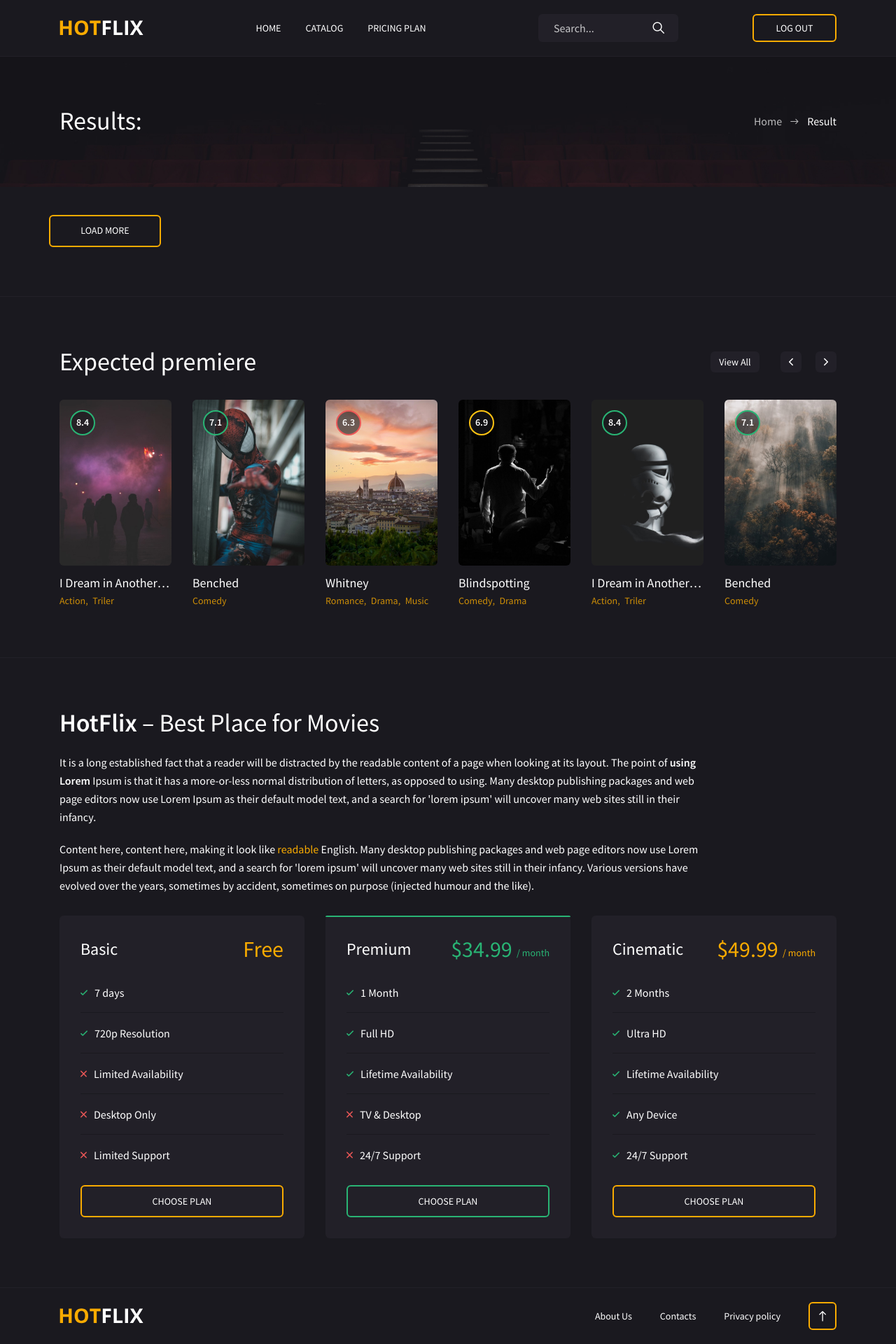
After one commit to dervishixhoni/GroupProject, a Flask app: template flask_app/templates/result.html in a window 1280 px wide. The commit adds this page. Shown: the whole page at 70% size. Run offline with Flask 3, Linux system fonts and the light colour scheme; the template is opened without the code that fills it, so the values that code supplies are empty; some libraries are stand-ins or nearby versions.

Commit message:
results and base

```diff
--- a/flask_app/templates/base.html
+++ b/flask_app/templates/base.html
@@ -38,14 +38,11 @@
                         <ul class="header__nav">
 
                             <li class="header__nav-item">
-                                <a class="dropdown-toggle header__nav-link" href="/" role="button" id="dropdownMenuHome"
-                                    data-toggle="dropdown" aria-haspopup="true" aria-expanded="false">Home</a>
+                                <a class="header__nav-link" href="/">Home</a>
                             </li>
 
                             <li class="header__nav-item">
-                                <a class="dropdown-toggle header__nav-link" href="#" role="button"
-                                    id="dropdownMenuCatalog" data-toggle="dropdown" aria-haspopup="true"
-                                    aria-expanded="false">Catalog</a>
+                                <a class="header__nav-link" href="/catalog">Catalog</a>
                             </li>
 
                             <li class="header__nav-item">
@@ -56,8 +53,9 @@
 
                         <!-- header auth -->
                         <div class="header__auth">
-                            <form action="#" class="header__search">
-                                <input class="header__search-input" type="text" placeholder="Search...">
+                            <form action="/search" methof="get" class="header__search">
+                                <input class="header__search-input" type="text" placeholder="Search..."
+                                name="keyword">
                                 <button class="header__search-button" type="submit">
                                     <i class="icon ion-ios-search"></i>
                                 </button>
--- /dev/null
+++ b/flask_app/templates/result.html
@@ -0,0 +1,364 @@
+{% extends "base.html" %}
+{% block content %}
+
+	<!-- page title -->
+	<section class="section section--first section--bg" data-bg="img/section/section.jpg">
+		<div class="container">
+			<div class="row">
+				<div class="col-12">
+					<div class="section__wrap">
+						<!-- section title -->
+						<h1 class="section__title">Results:</h1>
+						<!-- end section title -->
+
+						<!-- breadcrumb -->
+						<ul class="breadcrumb">
+							<li class="breadcrumb__item"><a href="/">Home</a></li>
+							<li class="breadcrumb__item breadcrumb__item--active">Result</li>
+						</ul>
+						<!-- end breadcrumb -->
+					</div>
+				</div>
+			</div>
+		</div>
+	</section>
+	<!-- end page title -->
+
+	<div>
+
+		<!-- catalog -->
+		<div class="catalog">
+			<div class="container">
+				<div class="row row--grid">
+					{% for rec in base %}
+						<!-- card -->
+						<div class="col-6 col-sm-4 col-md-3 col-xl-2">
+							<div class="card">
+								<div class="card__cover">
+									<img src="https://image.tmdb.org/t/p/w500{{rec['poster_path']}}" alt="">
+									<a href="/details/{{rec['id']}}" class="card__play">
+										<i class="icon ion-ios-play"></i>
+									</a>
+									<span class="card__rate card__rate--yellow">{{rec['vote_average']|round(1)}}</span>
+								</div>
+								<div class="card__content">
+									<h3 class="card__title"><a href="/details/{{rec['id']}}">{{rec['title']}}</a></h3>
+									<span class="card__category">
+										{% for g in rec['genre_ids'] %}
+										<a href="/catalog/{{g}}">{{genredict[g]}}</a>
+										{%endfor%}
+									</span>
+								</div>
+							</div>
+						</div>
+						<!-- end card -->
+						{% endfor %}
+
+				<div class="row">
+					<!-- more -->
+					<div class="col-12">
+						<button class="catalog__more" type="button">Load more</button>
+					</div>
+					<!-- end more -->
+				</div>
+			</div>
+		</div>
+		<!-- end catalog -->
+	</div>
+
+	<!-- section -->
+	<section class="section section--border">
+		<div class="container">
+			<div class="row">
+				<!-- section title -->
+				<div class="col-12">
+					<div class="section__title-wrap">
+						<h2 class="section__title">Expected premiere</h2>
+
+						<div class="section__nav-wrap">
+							<a href="catalog.html" class="section__view">View All</a>
+
+							<button class="section__nav section__nav--prev" type="button" data-nav="#carousel1">
+								<i class="icon ion-ios-arrow-back"></i>
+							</button>
+
+							<button class="section__nav section__nav--next" type="button" data-nav="#carousel1">
+								<i class="icon ion-ios-arrow-forward"></i>
+							</button>
+						</div>
+					</div>
+				</div>
+				<!-- end section title -->
+
+				<!-- carousel -->
+				<div class="col-12">
+					<div class="owl-carousel section__carousel" id="carousel1">
+						<div class="card">
+							<div class="card__cover">
+								<img src="img/covers/cover.jpg" alt="">
+								<a href="details.html" class="card__play">
+									<i class="icon ion-ios-play"></i>
+								</a>
+								<span class="card__rate card__rate--green">8.4</span>
+							</div>
+							<div class="card__content">
+								<h3 class="card__title"><a href="details.html">I Dream in Another Language</a></h3>
+								<span class="card__category">
+									<a href="#">Action</a>
+									<a href="#">Triler</a>
+								</span>
+							</div>
+						</div>
+
+						<div class="card">
+							<div class="card__cover">
+								<img src="img/covers/cover2.jpg" alt="">
+								<a href="details.html" class="card__play">
+									<i class="icon ion-ios-play"></i>
+								</a>
+								<span class="card__rate card__rate--green">7.1</span>
+							</div>
+							<div class="card__content">
+								<h3 class="card__title"><a href="details.html">Benched</a></h3>
+								<span class="card__category">
+									<a href="#">Comedy</a>
+								</span>
+							</div>
+						</div>
+
+						<div class="card">
+							<div class="card__cover">
+								<img src="img/covers/cover3.jpg" alt="">
+								<a href="details.html" class="card__play">
+									<i class="icon ion-ios-play"></i>
+								</a>
+								<span class="card__rate card__rate--red">6.3</span>
+							</div>
+							<div class="card__content">
+								<h3 class="card__title"><a href="details.html">Whitney</a></h3>
+								<span class="card__category">
+									<a href="#">Romance</a>
+									<a href="#">Drama</a>
+									<a href="#">Music</a>
+								</span>
+							</div>
+						</div>
+
+						<div class="card">
+							<div class="card__cover">
+								<img src="img/covers/cover4.jpg" alt="">
+								<a href="details.html" class="card__play">
+									<i class="icon ion-ios-play"></i>
+								</a>
+								<span class="card__rate card__rate--yellow">6.9</span>
+							</div>
+							<div class="card__content">
+								<h3 class="card__title"><a href="details.html">Blindspotting</a></h3>
+								<span class="card__category">
+									<a href="#">Comedy</a>
+									<a href="#">Drama</a>
+								</span>
+							</div>
+						</div>
+
+						<div class="card">
+							<div class="card__cover">
+								<img src="img/covers/cover5.jpg" alt="">
+								<a href="details.html" class="card__play">
+									<i class="icon ion-ios-play"></i>
+								</a>
+								<span class="card__rate card__rate--green">8.4</span>
+							</div>
+							<div class="card__content">
+								<h3 class="card__title"><a href="details.html">I Dream in Another Language</a></h3>
+								<span class="card__category">
+									<a href="#">Action</a>
+									<a href="#">Triler</a>
+								</span>
+							</div>
+						</div>
+
+						<div class="card">
+							<div class="card__cover">
+								<img src="img/covers/cover6.jpg" alt="">
+								<a href="details.html" class="card__play">
+									<i class="icon ion-ios-play"></i>
+								</a>
+								<span class="card__rate card__rate--green">7.1</span>
+							</div>
+							<div class="card__content">
+								<h3 class="card__title"><a href="details.html">Benched</a></h3>
+								<span class="card__category">
+									<a href="#">Comedy</a>
+								</span>
+							</div>
+						</div>
+
+						<div class="card">
+							<div class="card__cover">
+								<img src="img/covers/cover7.jpg" alt="">
+								<a href="details.html" class="card__play">
+									<i class="icon ion-ios-play"></i>
+								</a>
+								<span class="card__rate card__rate--green">7.1</span>
+							</div>
+							<div class="card__content">
+								<h3 class="card__title"><a href="details.html">Benched</a></h3>
+								<span class="card__category">
+									<a href="#">Comedy</a>
+								</span>
+							</div>
+						</div>
+
+						<div class="card">
+							<div class="card__cover">
+								<img src="img/covers/cover8.jpg" alt="">
+								<a href="details.html" class="card__play">
+									<i class="icon ion-ios-play"></i>
+								</a>
+								<span class="card__rate card__rate--red">5.5</span>
+							</div>
+							<div class="card__content">
+								<h3 class="card__title"><a href="details.html">I Dream in Another Language</a></h3>
+								<span class="card__category">
+									<a href="#">Action</a>
+									<a href="#">Triler</a>
+								</span>
+							</div>
+						</div>
+
+						<div class="card">
+							<div class="card__cover">
+								<img src="img/covers/cover9.jpg" alt="">
+								<a href="details.html" class="card__play">
+									<i class="icon ion-ios-play"></i>
+								</a>
+								<span class="card__rate card__rate--yellow">6.7</span>
+							</div>
+							<div class="card__content">
+								<h3 class="card__title"><a href="details.html">Blindspotting</a></h3>
+								<span class="card__category">
+									<a href="#">Comedy</a>
+									<a href="#">Drama</a>
+								</span>
+							</div>
+						</div>
+
+						<div class="card">
+							<div class="card__cover">
+								<img src="img/covers/cover10.jpg" alt="">
+								<a href="details.html" class="card__play">
+									<i class="icon ion-ios-play"></i>
+								</a>
+								<span class="card__rate card__rate--red">5.6</span>
+							</div>
+							<div class="card__content">
+								<h3 class="card__title"><a href="details.html">Whitney</a></h3>
+								<span class="card__category">
+									<a href="#">Romance</a>
+									<a href="#">Drama</a>
+									<a href="#">Music</a>
+								</span>
+							</div>
+						</div>
+
+						<div class="card">
+							<div class="card__cover">
+								<img src="img/covers/cover11.jpg" alt="">
+								<a href="details.html" class="card__play">
+									<i class="icon ion-ios-play"></i>
+								</a>
+								<span class="card__rate card__rate--green">9.2</span>
+							</div>
+							<div class="card__content">
+								<h3 class="card__title"><a href="details.html">Benched</a></h3>
+								<span class="card__category">
+									<a href="#">Comedy</a>
+								</span>
+							</div>
+						</div>
+
+						<div class="card">
+							<div class="card__cover">
+								<img src="img/covers/cover12.jpg" alt="">
+								<a href="details.html" class="card__play">
+									<i class="icon ion-ios-play"></i>
+								</a>
+								<span class="card__rate card__rate--green">8.4</span>
+							</div>
+							<div class="card__content">
+								<h3 class="card__title"><a href="details.html">I Dream in Another Language</a></h3>
+								<span class="card__category">
+									<a href="#">Action</a>
+									<a href="#">Triler</a>
+								</span>
+							</div>
+						</div>
+					</div>
+				</div>
+				<!-- carousel -->
+			</div>
+		</div>
+	</section>
+	<!-- end section -->
+
+	<!-- section -->
+	<section class="section section--border">
+		<div class="container">
+			<div class="row">
+				<div class="col-12 col-xl-10">
+					<h2 class="section__title section__title--mb"><b>HotFlix</b> – Best Place for Movies</h2>
+
+					<p class="section__text">It is a long established fact that a reader will be distracted by the readable content of a page when looking at its layout. The point of <b>using Lorem</b> Ipsum is that it has a more-or-less normal distribution of letters, as opposed to using. Many desktop publishing packages and web page editors now use Lorem Ipsum as their default model text, and a search for 'lorem ipsum' will uncover many web sites still in their infancy.</p>
+
+					<p class="section__text">Content here, content here, making it look like <a href="#">readable</a> English. Many desktop publishing packages and web page editors now use Lorem Ipsum as their default model text, and a search for 'lorem ipsum' will uncover many web sites still in their infancy. Various versions have evolved over the years, sometimes by accident, sometimes on purpose (injected humour and the like).</p>
+				</div>
+			</div>
+
+			<div class="row row--grid">
+				<!-- price -->
+				<div class="col-12 col-md-6 col-lg-4 order-md-2 order-lg-1">
+					<div class="price">
+						<div class="price__item price__item--first"><span>Basic</span> <span>Free</span></div>
+						<div class="price__item"><span><i class="icon ion-ios-checkmark"></i> 7 days</span></div>
+						<div class="price__item"><span><i class="icon ion-ios-checkmark"></i> 720p Resolution</span></div>
+						<div class="price__item price__item--none"><span><i class="icon ion-ios-close"></i> Limited Availability</span></div>
+						<div class="price__item price__item--none"><span><i class="icon ion-ios-close"></i> Desktop Only</span></div>
+						<div class="price__item price__item--none"><span><i class="icon ion-ios-close"></i> Limited Support</span></div>
+						<a href="#" class="price__btn">Choose Plan</a>
+					</div>
+				</div>
+				<!-- end price -->
+
+				<!-- price -->
+				<div class="col-12 col-md-12 col-lg-4 order-md-1 order-lg-2">
+					<div class="price price--premium">
+						<div class="price__item price__item--first"><span>Premium</span> <span>$34.99 <sub>/ month</sub></span></div>
+						<div class="price__item"><span><i class="icon ion-ios-checkmark"></i> 1 Month</span></div>
+						<div class="price__item"><span><i class="icon ion-ios-checkmark"></i> Full HD</span></div>
+						<div class="price__item"><span><i class="icon ion-ios-checkmark"></i> Lifetime Availability</span></div>
+						<div class="price__item price__item--none"><span><i class="icon ion-ios-close"></i> TV & Desktop</span></div>
+						<div class="price__item price__item--none"><span><i class="icon ion-ios-close"></i> 24/7 Support</span></div>
+						<a href="#" class="price__btn">Choose Plan</a>
+					</div>
+				</div>
+				<!-- end price -->
+
+				<!-- price -->
+				<div class="col-12 col-md-6 col-lg-4 order-md-3">
+					<div class="price">
+						<div class="price__item price__item--first"><span>Cinematic</span> <span>$49.99 <sub>/ month</sub></span></div>
+						<div class="price__item"><span><i class="icon ion-ios-checkmark"></i> 2 Months</span></div>
+						<div class="price__item"><span><i class="icon ion-ios-checkmark"></i> Ultra HD</span></div>
+						<div class="price__item"><span><i class="icon ion-ios-checkmark"></i> Lifetime Availability</span></div>
+						<div class="price__item"><span><i class="icon ion-ios-checkmark"></i> Any Device</span></div>
+						<div class="price__item"><span><i class="icon ion-ios-checkmark"></i> 24/7 Support</span></div>
+						<a href="#" class="price__btn">Choose Plan</a>
+					</div>
+				</div>
+				<!-- end price -->
+			</div>
+		</div>
+	</section>
+	<!-- end section -->
+{%endblock%}
```
